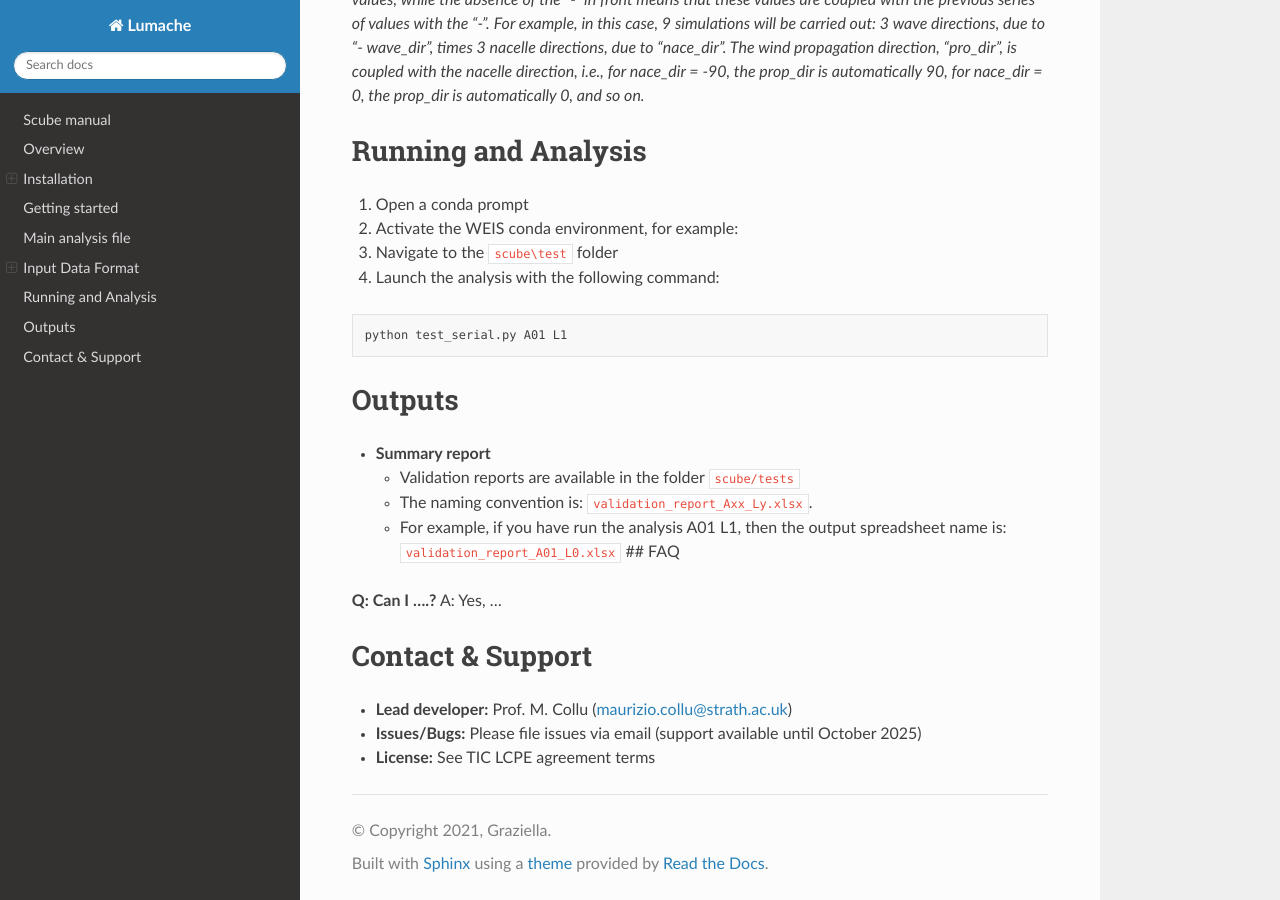
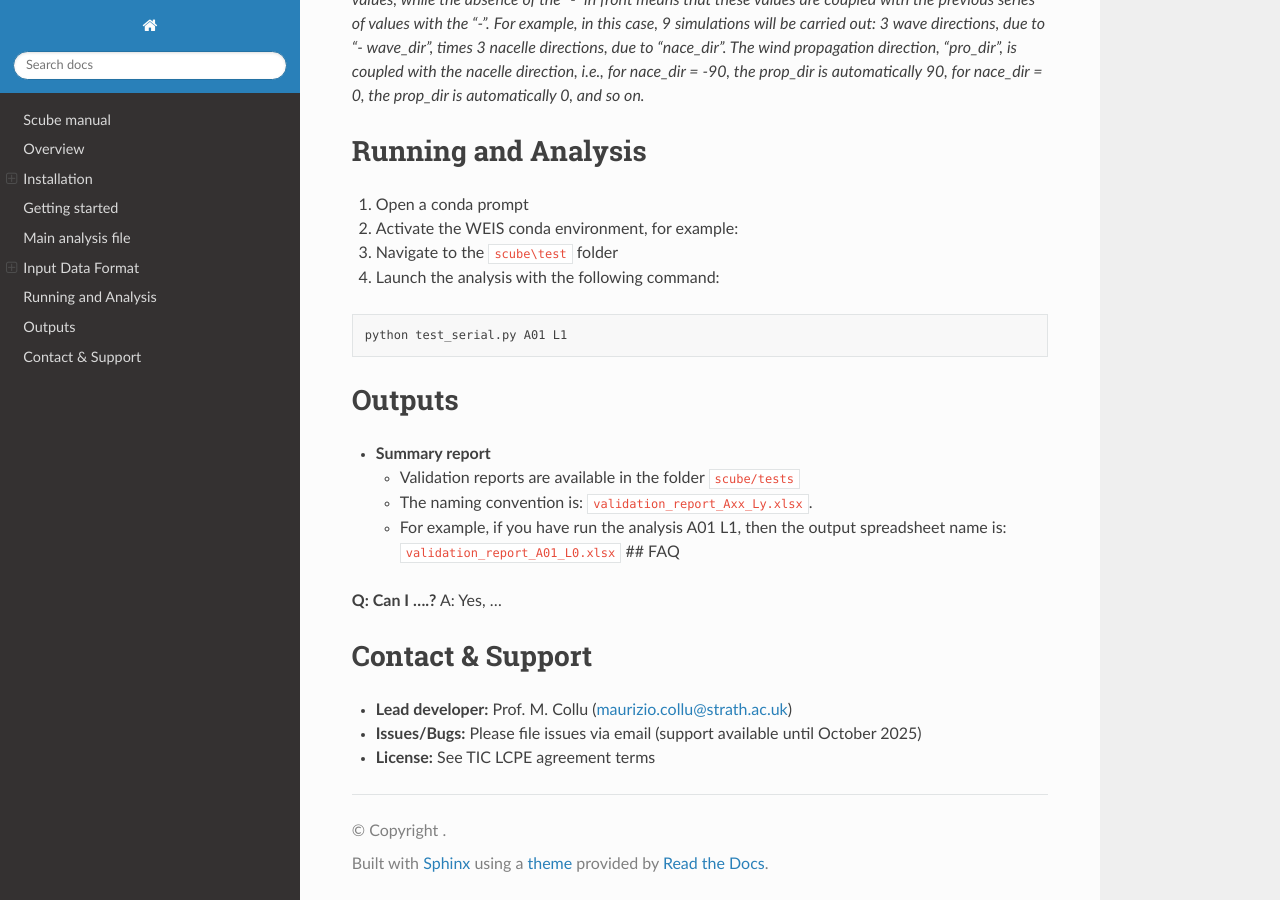
Before and after one commit to mcollu/scube, a Sphinx documentation site: the page built from docs/source/index.rst, in a window 1280 px wide and 900 px high, scrolled down 4364 px. Built offline with Sphinx 7.4.7 and the Read the Docs theme 3.1.0, drawn with Linux system fonts in a browser that asks for light colours.

Commit message:
Update conf.py

```diff
--- a/docs/source/conf.py
+++ b/docs/source/conf.py
@@ -2,12 +2,13 @@
 
 # -- Project information
 
-project = 'Lumache'
-copyright = '2021, Graziella'
-author = 'Graziella'
+project = 'Scube manual'
+copyright = ''
+author = 'Maurizio Collu'
 
-release = '0.1'
-version = '0.1.0'
+project = ""
+release = ""
+html_title = "Documentation"
 
 # -- General configuration
 
```
